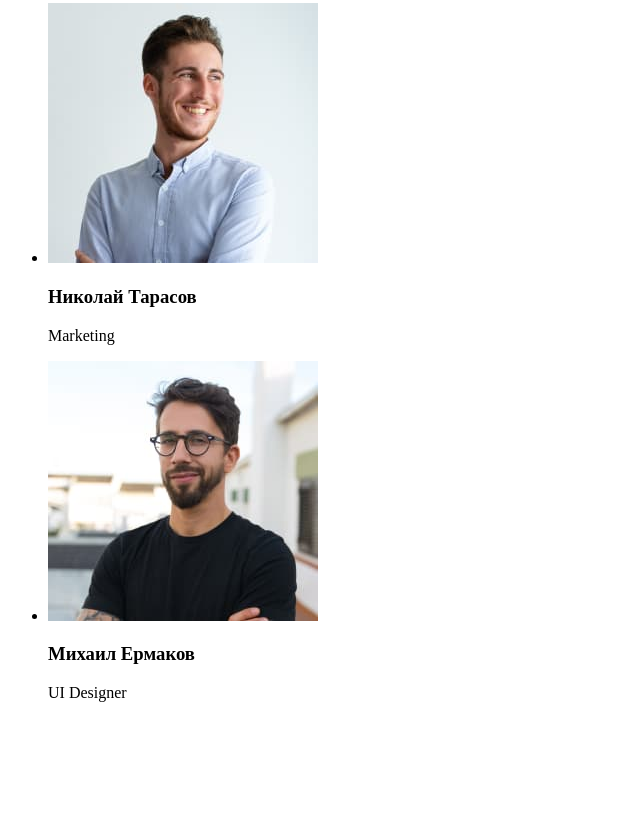
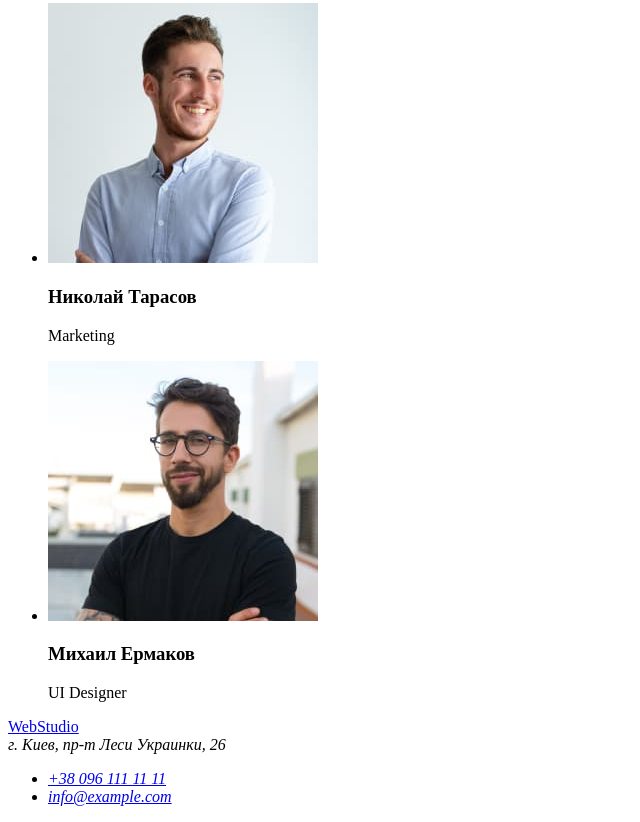
Before and after one commit to Artem2022Hladush/goit-markup-hw-01, a plain HTML site: page index.html in a window 1280 px wide. Shown: the part 2333-3155 px from the top of the page, without its empty margins (0-640 px from the left). Before the commit the page ends 3051 px from the top, so only its background shows below. Drawn offline with Linux system fonts and the light colour scheme.

Commit message:
Создает футер

```diff
--- a/index.html
+++ b/index.html
@@ -100,7 +100,21 @@
     </main>
 
     <!--Футер-->
-    <footer></footer>
+    <footer>
+        <a href="/">
+            WebStudio
+        </a>
+        <address>
+            г. Киев, пр-т Леси Украинки, 26
+        </address>
+
+        <address>
+            <ul>
+                <li><a href="tel:+380961111111">+38 096 111 11 11</a></li>
+                <li><a href="info@example.com">info@example.com</a></li>
+            </ul>
+        </address>
+    </footer>
 
 </body>
 </html>
```
